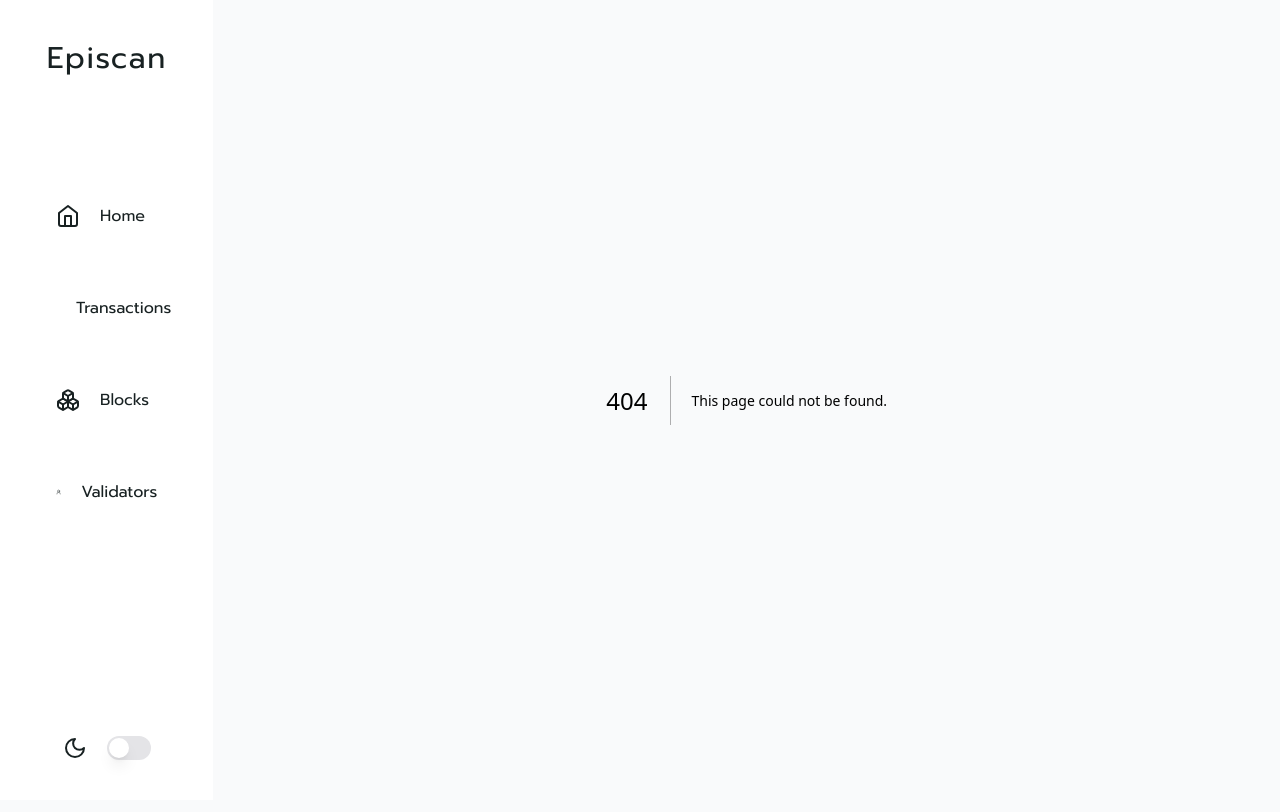
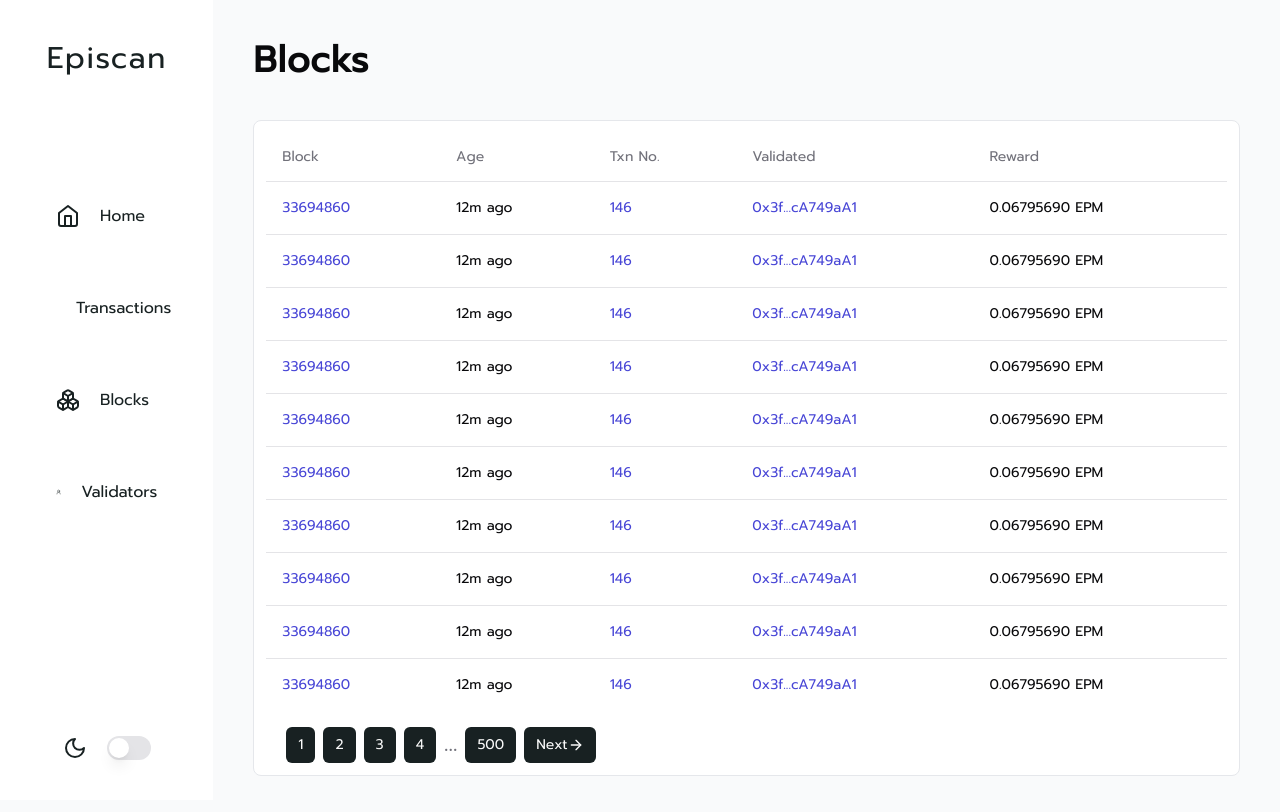
Before and after one commit to canccevik/epimon, a Next.js app in the folder apps/episcan/: page /blocks in a window 1280 px wide. Before the commit this address had no page. Shown: the top 812 px of the page. Built offline with nearby package versions, Linux system fonts and the light colour scheme.

Commit message:
feat(es): add blocks page

```diff
--- /dev/null
+++ b/apps/episcan/src/app/(app)/blocks/page.tsx
@@ -0,0 +1,145 @@
+import { Button } from '@/components/ui/button'
+import {
+  Table,
+  TableBody,
+  TableCaption,
+  TableCell,
+  TableHead,
+  TableHeader,
+  TableRow
+} from '@/components/ui/table'
+import { ArrowRight } from 'lucide-react'
+
+export default function Blocks() {
+  return (
+    <div className="flex flex-col">
+      <h1 className="text-4xl font-semibold tracking-wide">Blocks</h1>
+
+      <div className="mt-10">
+        <Table>
+          <TableCaption>
+            <div className="flex gap-x-2 ml-5">
+              <Button className="bg-main-black" size={'sm'}>
+                1
+              </Button>
+
+              <Button className="bg-main-black" size={'sm'}>
+                2
+              </Button>
+
+              <Button className="bg-main-black" size={'sm'}>
+                3
+              </Button>
+
+              <Button className="bg-main-black" size={'sm'}>
+                4
+              </Button>
+
+              <span className="text-2xl font-medium">...</span>
+
+              <Button className="bg-main-black" size={'sm'}>
+                500
+              </Button>
+
+              <Button className="bg-main-black" size={'sm'}>
+                <span>Next</span> <ArrowRight size={16} />
+              </Button>
+            </div>
+          </TableCaption>
+
+          <TableHeader>
+            <TableRow>
+              <TableHead>Block</TableHead>
+              <TableHead>Age</TableHead>
+              <TableHead>Txn No.</TableHead>
+              <TableHead>Validated</TableHead>
+              <TableHead>Reward</TableHead>
+            </TableRow>
+          </TableHeader>
+
+          <TableBody>
+            <TableRow>
+              <TableCell className="text-main-blue">33694860</TableCell>
+              <TableCell>12m ago</TableCell>
+              <TableCell className="text-main-blue">146</TableCell>
+              <TableCell className="text-main-blue">0x3f...cA749aA1</TableCell>
+              <TableCell>0.06795690 EPM</TableCell>
+            </TableRow>
+
+            <TableRow>
+              <TableCell className="text-main-blue">33694860</TableCell>
+              <TableCell>12m ago</TableCell>
+              <TableCell className="text-main-blue">146</TableCell>
+              <TableCell className="text-main-blue">0x3f...cA749aA1</TableCell>
+              <TableCell>0.06795690 EPM</TableCell>
+            </TableRow>
+
+            <TableRow>
+              <TableCell className="text-main-blue">33694860</TableCell>
+              <TableCell>12m ago</TableCell>
+              <TableCell className="text-main-blue">146</TableCell>
+              <TableCell className="text-main-blue">0x3f...cA749aA1</TableCell>
+              <TableCell>0.06795690 EPM</TableCell>
+            </TableRow>
+
+            <TableRow>
+              <TableCell className="text-main-blue">33694860</TableCell>
+              <TableCell>12m ago</TableCell>
+              <TableCell className="text-main-blue">146</TableCell>
+              <TableCell className="text-main-blue">0x3f...cA749aA1</TableCell>
+              <TableCell>0.06795690 EPM</TableCell>
+            </TableRow>
+
+            <TableRow>
+              <TableCell className="text-main-blue">33694860</TableCell>
+              <TableCell>12m ago</TableCell>
+              <TableCell className="text-main-blue">146</TableCell>
+              <TableCell className="text-main-blue">0x3f...cA749aA1</TableCell>
+              <TableCell>0.06795690 EPM</TableCell>
+            </TableRow>
+
+            <TableRow>
+              <TableCell className="text-main-blue">33694860</TableCell>
+              <TableCell>12m ago</TableCell>
+              <TableCell className="text-main-blue">146</TableCell>
+              <TableCell className="text-main-blue">0x3f...cA749aA1</TableCell>
+              <TableCell>0.06795690 EPM</TableCell>
+            </TableRow>
+
+            <TableRow>
+              <TableCell className="text-main-blue">33694860</TableCell>
+              <TableCell>12m ago</TableCell>
+              <TableCell className="text-main-blue">146</TableCell>
+              <TableCell className="text-main-blue">0x3f...cA749aA1</TableCell>
+              <TableCell>0.06795690 EPM</TableCell>
+            </TableRow>
+
+            <TableRow>
+              <TableCell className="text-main-blue">33694860</TableCell>
+              <TableCell>12m ago</TableCell>
+              <TableCell className="text-main-blue">146</TableCell>
+              <TableCell className="text-main-blue">0x3f...cA749aA1</TableCell>
+              <TableCell>0.06795690 EPM</TableCell>
+            </TableRow>
+
+            <TableRow>
+              <TableCell className="text-main-blue">33694860</TableCell>
+              <TableCell>12m ago</TableCell>
+              <TableCell className="text-main-blue">146</TableCell>
+              <TableCell className="text-main-blue">0x3f...cA749aA1</TableCell>
+              <TableCell>0.06795690 EPM</TableCell>
+            </TableRow>
+
+            <TableRow>
+              <TableCell className="text-main-blue">33694860</TableCell>
+              <TableCell>12m ago</TableCell>
+              <TableCell className="text-main-blue">146</TableCell>
+              <TableCell className="text-main-blue">0x3f...cA749aA1</TableCell>
+              <TableCell>0.06795690 EPM</TableCell>
+            </TableRow>
+          </TableBody>
+        </Table>
+      </div>
+    </div>
+  )
+}
--- a/apps/episcan/src/app/(app)/page.tsx
+++ b/apps/episcan/src/app/(app)/page.tsx
@@ -14,7 +14,7 @@ import Link from 'next/link'
 
 export default function Home() {
   return (
-    <div className="flex flex-col p-10 gap-y-10">
+    <div className="flex flex-col gap-y-10">
       <SearchBanner />
 
       <div className="w-full flex justify-between mt-8">
@@ -27,7 +27,7 @@ export default function Home() {
         <div className="w-6/12">
           <h1 className="text-lg">The latest 5 Blocks</h1>
 
-          <div className="mt-5 bg-white rounded-lg p-3 border-gray-200 border">
+          <div className="mt-5">
             <Table>
               <TableCaption>
                 <Link href={'/blocks'}>View All Blocks</Link>
@@ -99,7 +99,7 @@ export default function Home() {
         <div className="w-6/12">
           <h1 className="text-lg">The latest 5 Transactions</h1>
 
-          <div className="mt-5 bg-white rounded-lg p-3 border-gray-200 border">
+          <div className="mt-5">
             <Table>
               <TableCaption>
                 <Link href={'/transactions'}>View All Transactions</Link>
--- a/apps/episcan/src/app/layout.tsx
+++ b/apps/episcan/src/app/layout.tsx
@@ -24,7 +24,7 @@ export default function RootLayout({ children }: LayoutProps) {
     <html lang="en">
       <body className={cn(prompt.className, 'bg-gray-50')}>
         <Sidebar />
-        <div className="w-10/12 ml-auto">{children}</div>
+        <div className="w-10/12 ml-auto p-10">{children}</div>
       </body>
     </html>
   )
--- a/apps/episcan/src/components/ui/table.tsx
+++ b/apps/episcan/src/components/ui/table.tsx
@@ -4,7 +4,7 @@ import { cn } from '@/lib/utils'
 
 const Table = React.forwardRef<HTMLTableElement, React.HTMLAttributes<HTMLTableElement>>(
   ({ className, ...props }, ref) => (
-    <div className="relative w-full overflow-auto">
+    <div className="relative w-full overflow-auto bg-white rounded-lg p-3 border-gray-200 border">
       <table ref={ref} className={cn('w-full caption-bottom text-sm', className)} {...props} />
     </div>
   )
```
